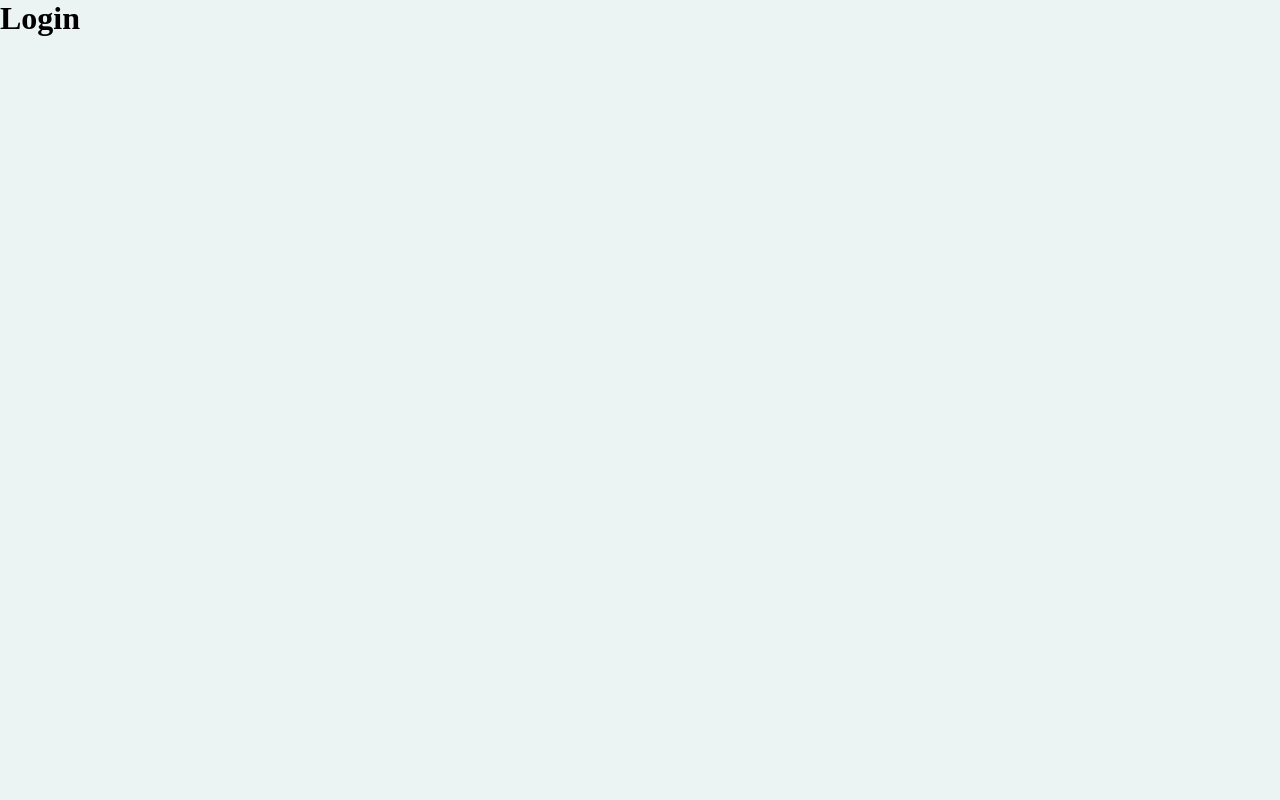
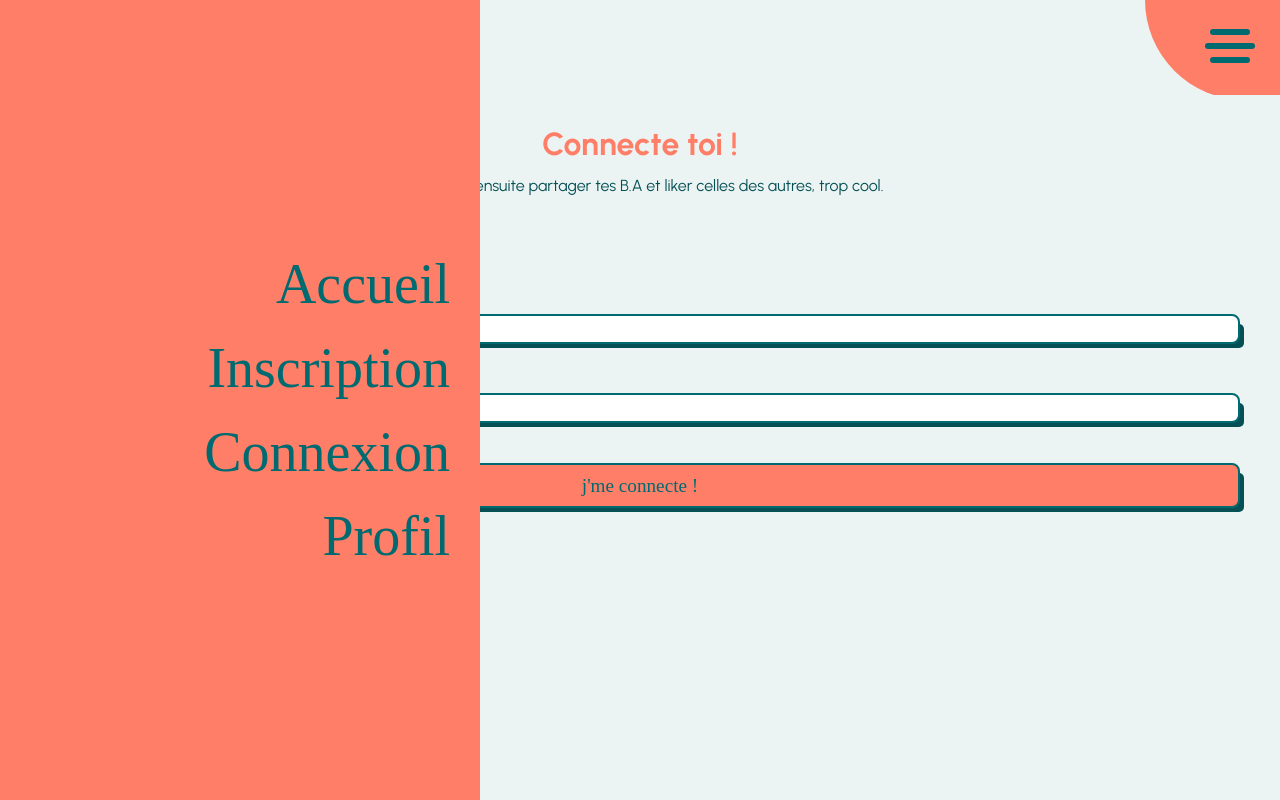
Before and after one commit to GeoffreyDEBARROS/RTBA-front, a React (Create React App) app: page /connexion in a window 1280 px wide. Built offline with nearby package versions, Linux system fonts and the light colour scheme; a web font is replaced by a local one.

Commit message:
Ajout des formulaires, et call api home

```diff
--- a/src/App.js
+++ b/src/App.js
@@ -10,9 +10,9 @@ function App() {
     <BrowserRouter>
       <Routes>
         <Route path="/" element={<Home />} />
-        <Route path="inscription" element={<Signin />} />
-        <Route path="connexion" element={<Login />} />
-        <Route path="profil" element={<Profil />} />
+        <Route path="/inscription" element={<Signin />} />
+        <Route path="/connexion" element={<Login />} />
+        <Route path="/profil" element={<Profil />} />
       </Routes>
     </BrowserRouter>
   );
--- a/src/components/Cards.js
+++ b/src/components/Cards.js
@@ -18,7 +18,7 @@ const Cards = () => {
     <div>
       {messages.map((item, index) => (
         <div className="card" key={index}>
-          <div className="title">
+          <div className="ba-title">
             <h3>{item.title}</h3>
           </div>
           <div className="info-ba">
--- a/src/components/Header.js
+++ b/src/components/Header.js
@@ -1,4 +1,5 @@
 import React, { useState } from "react";
+import { NavLink } from "react-router-dom";
 
 const Header = () => {
   const [isNavigationOpen, setIsNavigationOpen] = useState(false);
@@ -32,9 +33,18 @@ const Header = () => {
         className={`navigation ${isNavigationOpen ? "navigation-display" : ""}`}
       >
         <ul>
-          <li>Inscription</li>
-          <li>Connexion</li>
-          <li>Profil</li>
+          <NavLink to="/">
+            <li>Accueil</li>
+          </NavLink>
+          <NavLink to="/inscription">
+            <li>Inscription</li>
+          </NavLink>
+          <NavLink to="/connexion">
+            <li>Connexion</li>
+          </NavLink>
+          <NavLink to="/profil">
+            <li>Profil</li>
+          </NavLink>
         </ul>
       </div>
     </div>
--- a/src/pages/Login.js
+++ b/src/pages/Login.js
@@ -1,11 +1,34 @@
-import React from 'react';
+import React from "react";
+import Header from "../components/Header";
 
 const Login = () => {
-    return (
-        <div>
-            <h1>Login</h1>
+
+  const handleSubmit = (e) => {
+    e.preventDefault();
+  };
+
+  return (
+    <div>
+      <Header />
+      <div className="login">
+        <div className="title">
+          <h4>Connecte toi !</h4>
+          <p className="sub-title">
+            Tu pourras ensuite partager tes B.A et liker celles des autres, trop cool.
+          </p>
         </div>
-    );
+        <form>
+          <label htmlFor="mail">Ton adresse mail</label>
+          <input type="email" id="mail" name="mail" />
+          <label htmlFor="password">Et ton mot de passe</label>
+          <input type="password" id="password" name="password" />
+          <button type="submit" onClick={handleSubmit}>
+            j'me connecte !
+          </button>
+        </form>
+      </div>
+    </div>
+  );
 };
 
 export default Login;
--- a/src/pages/Profil.js
+++ b/src/pages/Profil.js
@@ -1,11 +1,13 @@
-import React from 'react';
+import React from "react";
+import Header from "../components/Header";
 
 const Profil = () => {
-    return (
-        <div>
-            <h1>Profil</h1>
-        </div>
-    );
+  return (
+    <div>
+      <Header />
+      <h1>Profil</h1>
+    </div>
+  );
 };
 
 export default Profil;
--- a/src/pages/Signin.js
+++ b/src/pages/Signin.js
@@ -1,11 +1,37 @@
-import React from 'react';
+import React from "react";
+import Header from "../components/Header";
 
 const Signin = () => {
-    return (
-        <div>
-            <h1>Signin</h1>
+  const handleSubmit = (e) => {
+    e.preventDefault();
+  };
+
+  return (
+    <div>
+      <Header />
+      <div className="signin">
+        <div className="title">
+          <h4>Inscris toi !</h4>
+          <p className="sub-title">
+            Étape obligatoire pour pouvoir poster tes B.A et te la pété un max .
+          </p>
         </div>
-    );
+        <form>
+          <label htmlFor="pseudo">Un p'tit pseudo</label>
+          <input type="text" id="pseudo" name="pseudo" />
+          <label htmlFor="mail">Ton adresse mail</label>
+          <input type="email" id="mail" name="mail" />
+          <label htmlFor="password">Et le mot de passe</label>
+          <input type="password" id="password" name="password" />
+          <label htmlFor="passChecker">Vérification du mot de passe</label>
+          <input type="password" id="passChecker" name="passChecker" />
+          <button type="submit" onClick={handleSubmit}>
+            Je m'inscrit !
+          </button>
+        </form>
+      </div>
+    </div>
+  );
 };
 
 export default Signin;
--- a/src/style/_settings.scss
+++ b/src/style/_settings.scss
@@ -16,6 +16,7 @@ $color4: #FF7E67;
     padding: 0;
     box-sizing: border-box;
     list-style-type: none;
+    text-decoration: none;
 }
 body {
     background: $color1;
@@ -23,3 +24,65 @@ body {
     width: 100vw;
     overflow-X: hidden;
 }
+.title {
+    height: 100px;
+    display: flex;
+    flex-direction: column;
+    align-items: center;
+}
+h4 {
+    font-size: 2rem;
+    font-family: font2;
+    margin-top: 30px;
+    color: $color4;
+}
+.sub-title {
+    text-align: center;
+    margin-top: 10px;
+    font-family: font2;
+    padding: 0 30px;
+    color: rgb(5, 80, 85);
+    line-height: 25px;
+}
+form {
+    margin-top: 70px;
+    display: grid;
+    padding: 0 40px;
+
+    label {
+        margin-bottom: 10px;
+        margin-top: 20px;
+        font-family: font2;
+        color: rgb(5, 80, 85);
+    }
+    input {
+        height: 30px;
+        padding: 10px;
+        font-family: font2;
+        border: 2px solid $color3;
+        border-radius: 8px;
+        box-shadow: 7px 7px 0px -3px rgb(5, 80, 85);
+        transition: 0.3s;
+        &:focus {
+            outline: none;
+            box-shadow: 5px 5px 0px -3px rgb(5, 80, 85);
+        }
+    }
+    button {
+        margin-top: 40px;
+        height: 45px;
+        border-radius: 8px;
+        font-size: 1.2rem;
+        font-family: font1;
+        background: $color4;
+        border: none;
+        color: $color3;
+        border: 2px solid $color3;
+        box-shadow: 7px 7px 0px -3px rgb(5, 80, 85);
+        transition: 0.3s;
+        &:active {
+            box-shadow: 5px 5px 0px -3px rgb(5, 80, 85);
+            transform: scale(98%);
+        }
+    }
+}
--- a/src/style/components/_cards.scss
+++ b/src/style/components/_cards.scss
@@ -5,7 +5,7 @@
     font-family: font2;
     box-shadow: 10px 10px 0px -3px rgb(5, 80, 85);
 
-    .title {
+    .ba-title {
         background: $color3;
         padding: 10px;
         color: $color4;
--- a/src/style/components/_header.scss
+++ b/src/style/components/_header.scss
@@ -90,6 +90,7 @@
             li {
                 margin-top: 20px;
                 transition: 0.3s;
+                color: $color3;
 
                 &:active {
                     transform: scale(95%);
```
